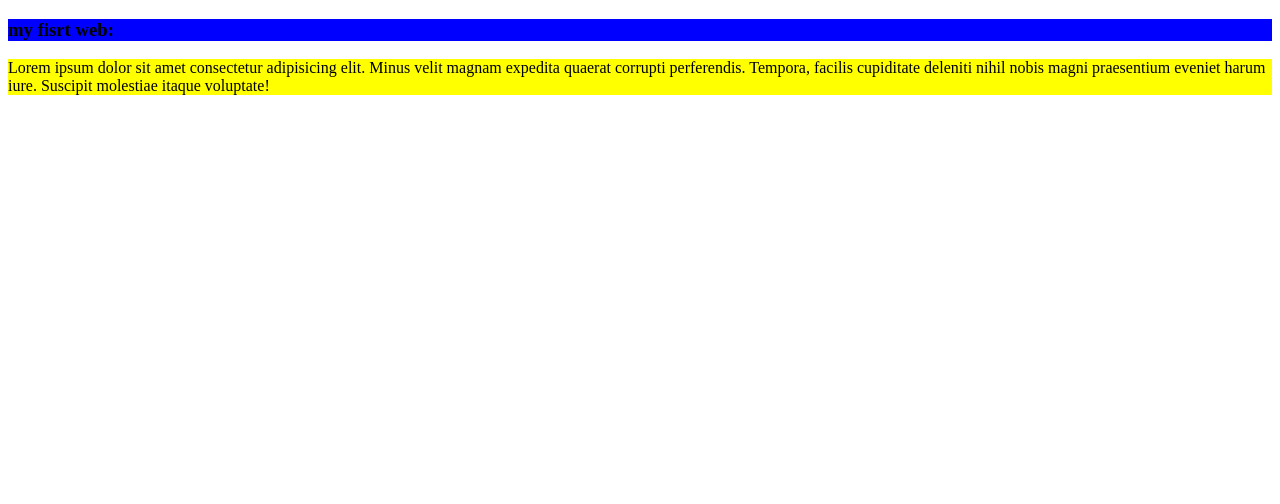
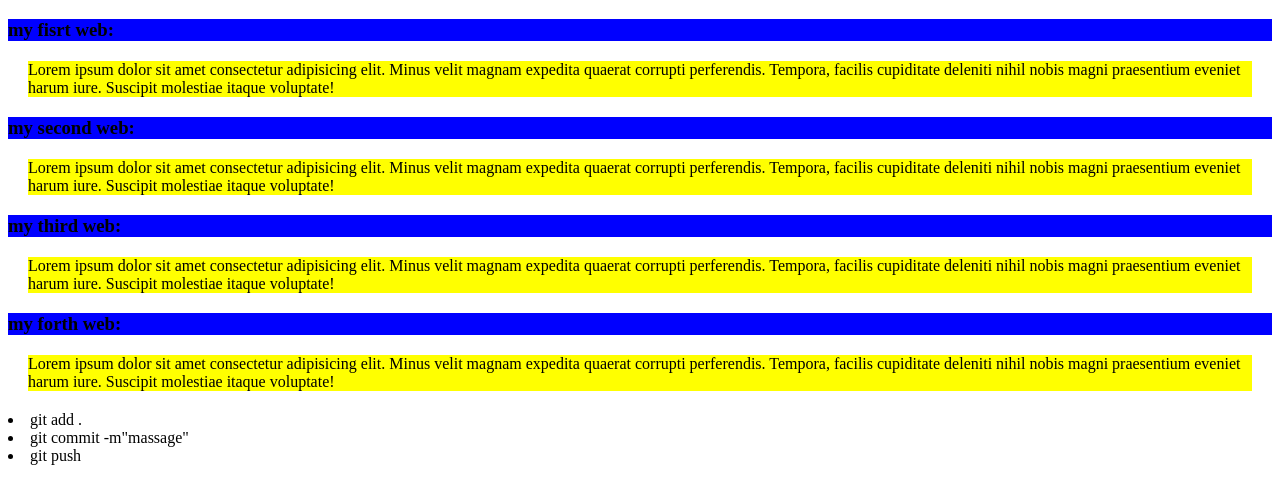
Before and after one commit to Rajib1504/my-repo-new, a plain HTML site: page index.html in a window 1280 px wide. Drawn offline with Linux system fonts and the light colour scheme.

Commit message:
secound change

```diff
--- a/index.html
+++ b/index.html
@@ -11,5 +11,22 @@
         <h3>my fisrt web:</h3>
         <p>Lorem ipsum dolor sit amet consectetur adipisicing elit. Minus velit magnam expedita quaerat corrupti perferendis. Tempora, facilis cupiditate deleniti nihil nobis magni praesentium eveniet harum iure. Suscipit molestiae itaque voluptate!</p>
     </div>
+    <div class="div">
+        <h3>my second web:</h3>
+        <p>Lorem ipsum dolor sit amet consectetur adipisicing elit. Minus velit magnam expedita quaerat corrupti perferendis. Tempora, facilis cupiditate deleniti nihil nobis magni praesentium eveniet harum iure. Suscipit molestiae itaque voluptate!</p>
+    </div>
+    <div class="div">
+        <h3>my third web:</h3>
+        <p>Lorem ipsum dolor sit amet consectetur adipisicing elit. Minus velit magnam expedita quaerat corrupti perferendis. Tempora, facilis cupiditate deleniti nihil nobis magni praesentium eveniet harum iure. Suscipit molestiae itaque voluptate!</p>
+    </div>
+    <div class="div">
+        <h3>my forth web:</h3>
+        <p>Lorem ipsum dolor sit amet consectetur adipisicing elit. Minus velit magnam expedita quaerat corrupti perferendis. Tempora, facilis cupiditate deleniti nihil nobis magni praesentium eveniet harum iure. Suscipit molestiae itaque voluptate!</p>
+    </div>
+    <div class="import">
+        <li>git add .</li>
+        <li>git commit -m"massage"</li>
+        <li>git push</li>
+    </div>
 </body>
 </html>
--- a/style.css
+++ b/style.css
@@ -2,5 +2,6 @@ h3{
     background-color: blue;
 }
 p{
+    margin: 20px;
     background-color: yellow;
 }
```
